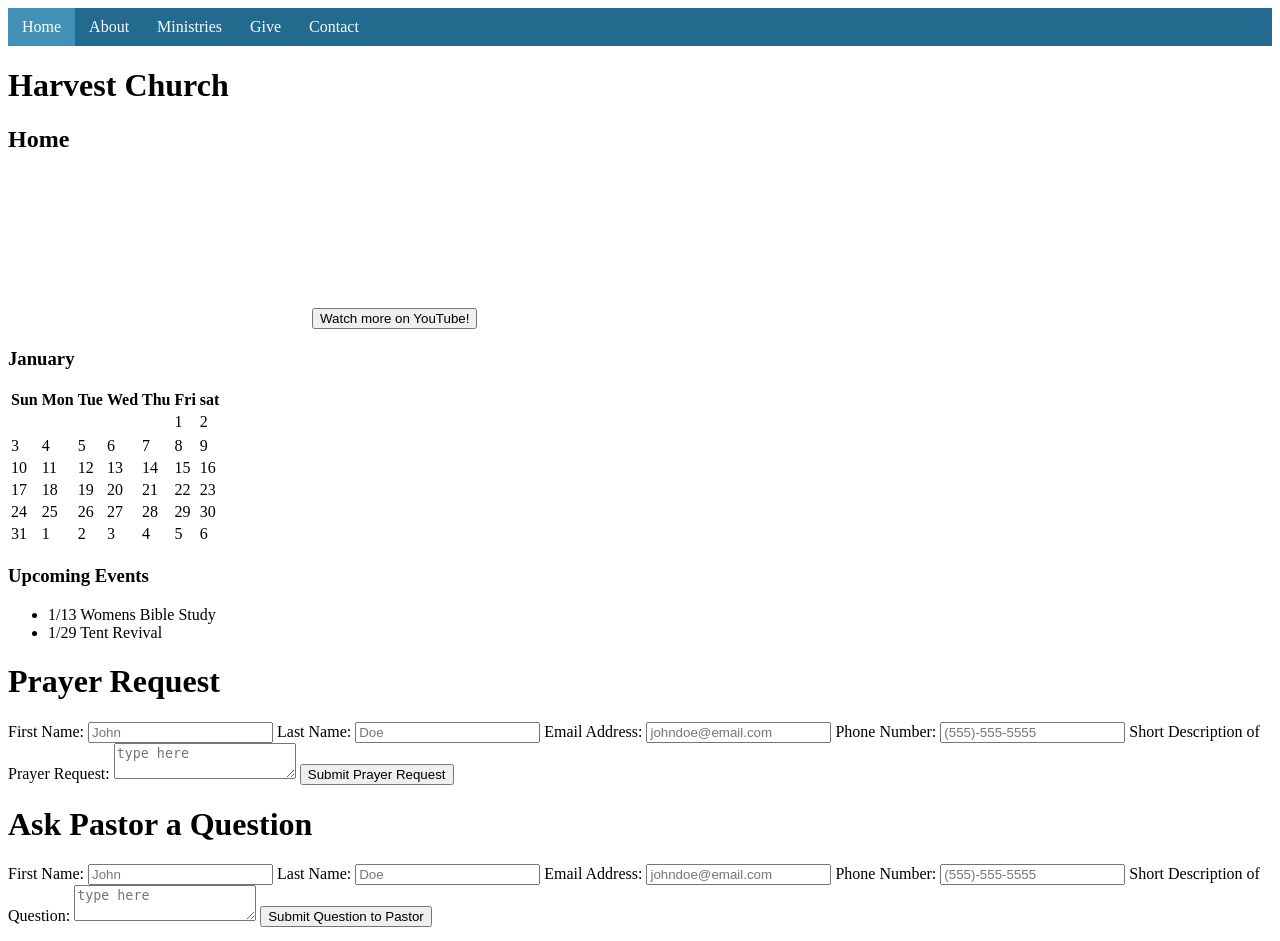
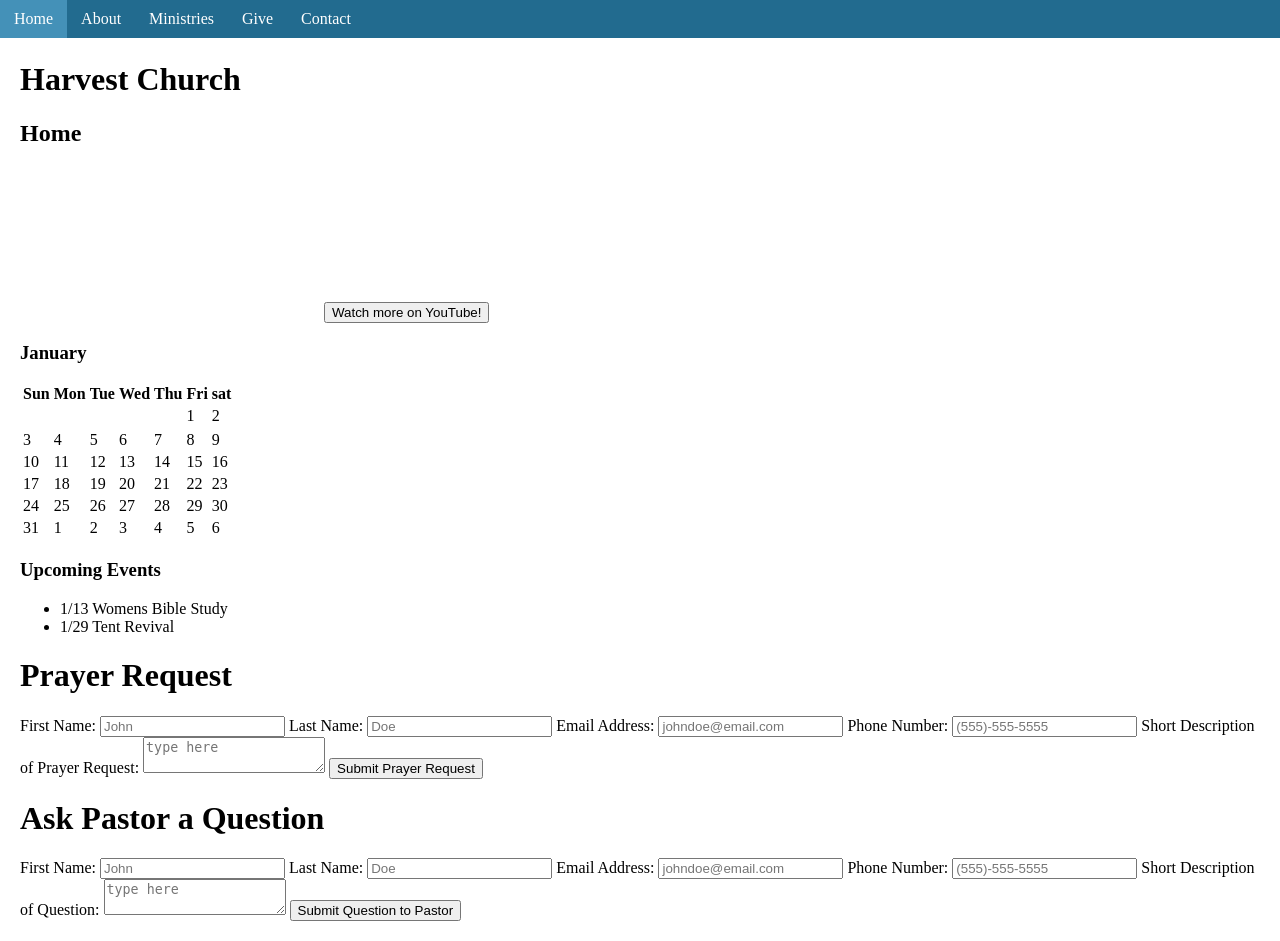
Before and after one commit to EmmaleighStone/HarvestChurchWebsite, a PHP site: page / in a window 1280 px wide. Run offline with PHP 8.4, Linux system fonts and the light colour scheme; some web fonts are replaced.

Commit message:
Navigation bar

```diff
--- a/style.css
+++ b/style.css
@@ -13,6 +13,9 @@ nav ul {
     padding: 0;
     overflow: hidden;
     background-color: #226b8f;
+    position: fixed;
+    top: 0;
+    width: 100%;
 }
 
 nav ul li {
@@ -37,3 +40,14 @@ nav ul li a:hover {
 .active {
     background-color: #4491b8;
 }
+
+/* Body */
+
+body {
+    margin: 0;
+}
+
+.content {
+    margin-top: 20px;
+    padding: 20px;
+}
```
